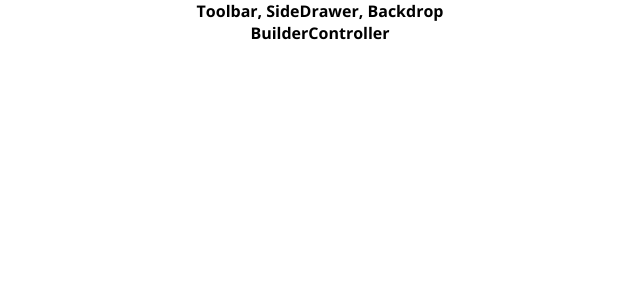
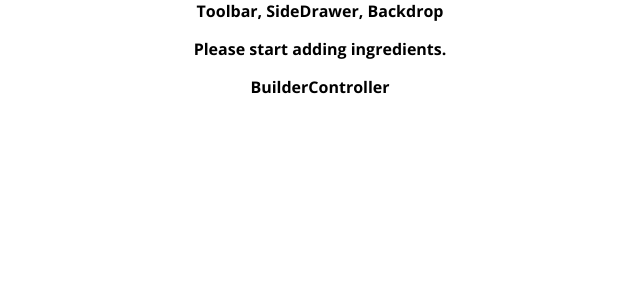
Before and after one commit to JakubKubista/react-the-complete-guide, a React app: page / in a window 1280 px wide. Shown: the top 300 px of the page, without its empty margins (320-960 px from the left). Built offline with nearby package versions, Linux system fonts and the light colour scheme.

Commit message:
Add static burger ingredients

```diff
--- a/public/index.html
+++ b/public/index.html
@@ -22,8 +22,7 @@
       work correctly both with client-side routing and a non-root public URL.
       Learn how to configure a non-root public URL by running `npm run build`.
     -->
-  <link
-    href="https://fonts.googleapis.com/css?family=Open+Sans:700&display=swap"
+  <link href="https://fonts.googleapis.com/css?family=Open+Sans:700"
     rel="stylesheet">
   <title>Burger Builder</title>
 </head>
--- a/src/components/burger/burger.js
+++ b/src/components/burger/burger.js
@@ -4,11 +4,34 @@ import classes from './burger.scss';
 import BurgerIngredient from './burger-ingredient/burger-ingredient';
 
 const Burger = props => {
+
+  // Transform object into array with keys, where
+  // each element of object should has nested
+  // array element for year value of counter
+  let transformedIngredients = Object.keys(props.ingredients)
+    .map(ingredientKey => {
+      return [...Array(props.ingredients[ingredientKey])]
+        .map((_, index) => {
+          return <BurgerIngredient
+            key={ingredientKey + index}
+            type={ingredientKey} />
+        });
+    })
+    .flat()
+  // The same like a .flat(1):
+  // .reduce(
+  //   (arr, el) => {
+  //     return arr.concat(el)
+  //   }, []);
+
+  if (transformedIngredients.length === 0) {
+    transformedIngredients = <p>Please start adding ingredients.</p>;
+  }
+
   return (
     <div className={classes.Burger}>
       <BurgerIngredient type="bread-top" />
-      <BurgerIngredient type="cheese" />
-      <BurgerIngredient type="meat" />
+      {transformedIngredients}
       <BurgerIngredient type="bread-bottom" />
     </div>
   );
--- a/src/containers/burger-builder/burger-builder.js
+++ b/src/containers/burger-builder/burger-builder.js
@@ -3,10 +3,19 @@ import Aux from '../../hoc/aux';
 import Burger from '../../components/burger/burger';
 
 class BurgerBuilder extends Component {
+  state = {
+    ingredients: {
+      salad: 0,
+      bacon: 0,
+      cheese: 0,
+      meat: 0
+    }
+  }
+
   render() {
     return (
       <Aux>
-        <Burger />
+        <Burger ingredients={this.state.ingredients} />
         <div>BuilderController</div>
       </Aux>
     );
--- a/src/index.scss
+++ b/src/index.scss
@@ -1,4 +1,4 @@
-$font-default: "Open Sans";
+$font-default: 'Open Sans', sans-serif;
 
 body {
   margin: 0;
```
